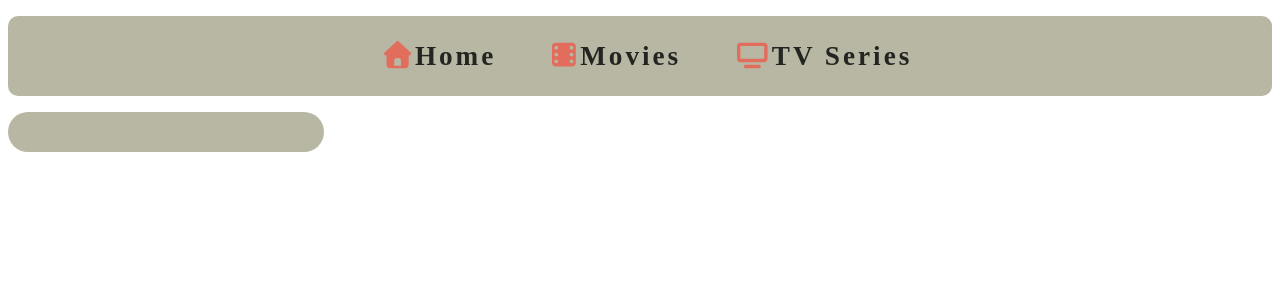
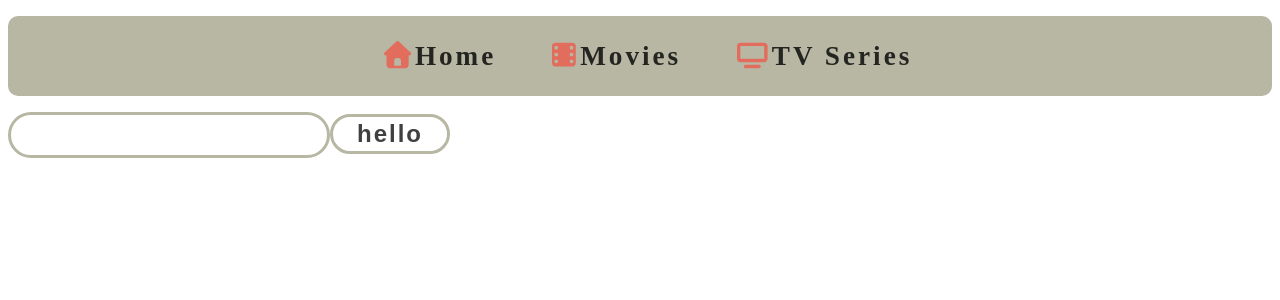
Before and after one commit to nafis-ikbal/Movie-Search-App, a React (Vite) app: page / in a window 1280 px wide. Shown: the top 300 px of the page. Built offline with nearby package versions, Linux system fonts and the light colour scheme.

Commit message:
added Button

```diff
--- a/src/Container.jsx
+++ b/src/Container.jsx
@@ -1,7 +1,7 @@
 import Header from "./components/header/Header";
-import Footer from "./components/footer/Footer";
 import { BrowserRouter } from "react-router-dom";
 import Input from "./components/input/Input";
+import { Button, OutlineButton } from "./components/button/Button";
 
 export default function Container() {
     return(
@@ -9,6 +9,8 @@ export default function Container() {
             <>
                 <Header/>
                 <Input/>
+
+                <OutlineButton/>
             </>
         </BrowserRouter>
     );
--- /dev/null
+++ b/src/components/button/Button.css
@@ -0,0 +1,40 @@
+.btn {
+    border: 4px solid transparent;
+    background-color: #B7B7A4;
+    color: rgba(0, 0, 0, 0.75);
+    border-radius: 25px;
+    padding: 0.2rem 1.5rem;
+    font-size: 1.5rem;
+    font-weight: 550;
+    letter-spacing: 2px;
+    transition: box-shadow 0.3s ease;
+    position: relative;
+
+    &:hover {
+    box-shadow: 0px 0px 8px 8px #ffb5a7;
+    }
+
+    &.small {
+    border-width: 2px;
+    padding: 0.1rem 1.5rem;
+    font-size: 1rem;
+   }
+}
+
+.ouline-btn {
+    border: 3px solid #B7B7A4;
+    padding: 0.2rem 1.5rem;
+    font-size: 1.5rem;
+    font-weight: 550;
+    letter-spacing: 2px;
+    border-radius: 25px;
+    background-color: transparent;
+    color: rgba(0, 0, 0, 0.75);
+    transition: color 0.3s ease, background-color 0.3s ease, font 0.1s ease;
+
+    &:hover {
+        color: #e26d5c;
+        background-color: white;
+        font-weight: 750;
+    }
+}
--- /dev/null
+++ b/src/components/button/Button.jsx
@@ -0,0 +1,33 @@
+import "./Button.css";
+
+function Button(p_btn) {
+    return(
+        <>
+            <button
+                className={`btn ${p_btn.className}`}
+                onClick={p_btn.onClick}
+            >
+                {/* {p_btn.content} */}
+                hello
+            </button>
+        </>
+    );
+}
+
+function OutlineButton(p_btn) {
+    return(
+        <>
+            <button
+                className={`ouline-btn ${p_btn.className}`}
+                onClick={p_btn.onClick}
+            >
+                {/* {p_btn.content} */}
+                hello
+            </button>
+        </>
+    );
+}
+
+export {Button, OutlineButton};
+
+//classname wise change button
--- a/src/components/input/Input.css
+++ b/src/components/input/Input.css
@@ -1,8 +1,9 @@
 input {
-  border: 0;
-  background-color: #B7B7A4;
+  border: 3px solid #B7B7A4;
+  background-color: transparent;
   padding: 0.5rem 1.5rem;
   font-size: 1.3rem;
   border-radius: 25px;
   color: black;
+  outline: none;
 }
```
